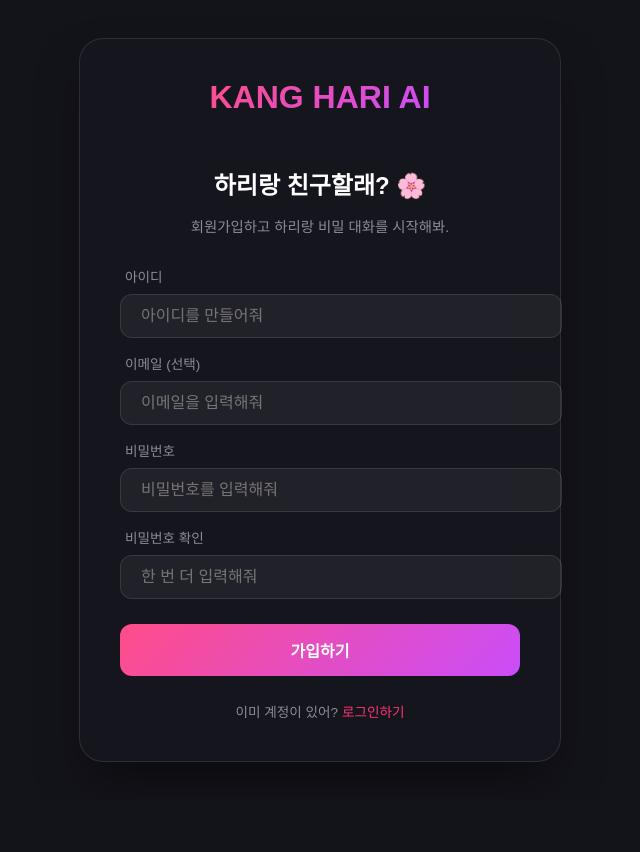
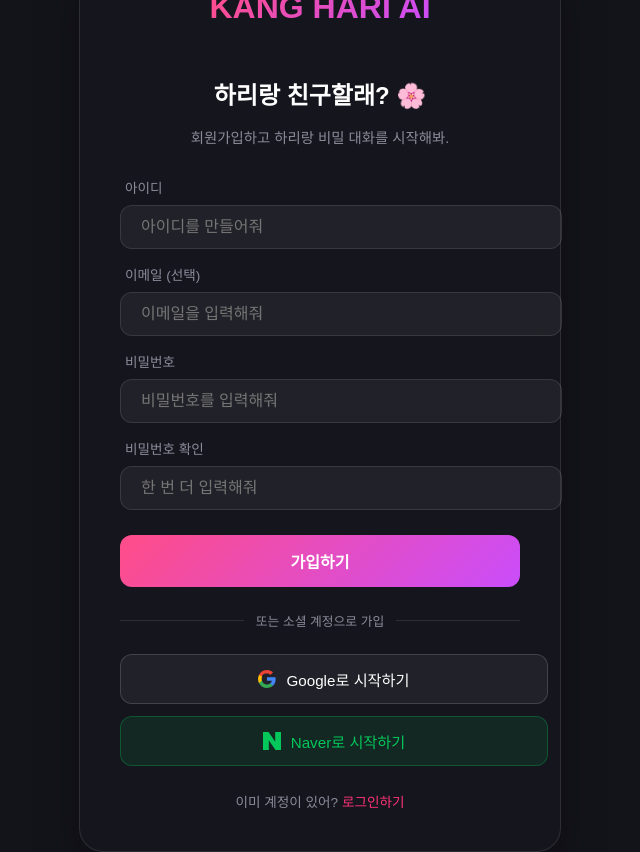
Before and after one commit to DJAeun/SKN22-Final-4Team-WEB, a Django app: page /api/chat/signup/ in a window 1280 px wide. Shown: the whole page, without its empty margins (320-960 px from the left). Before the commit the page ends 762 px from the top, so only its background shows below. Run offline with Django 5.2, Linux system fonts and the light colour scheme; parts of the project's set-up code (start-up, migrations or seed data) failed here and were passed over; some web fonts are replaced.

Commit message:
Feat: Google Naver Oauth

```diff
--- a/backend/config/urls.py
+++ b/backend/config/urls.py
@@ -24,6 +24,7 @@ urlpatterns = [
     path('', chat_index, name='home'),
     path('health/', health_check, name='health_check'),
     path('admin/', admin.site.urls),
+    path('accounts/', include('allauth.urls')),
     path('api/auth/', include('dj_rest_auth.urls')),
     path('api/auth/registration/', include('dj_rest_auth.registration.urls')),
     path('api/chat/', include('chat.urls')),
--- a/backend/templates/chat/signup.html
+++ b/backend/templates/chat/signup.html
@@ -137,6 +137,61 @@
             margin-bottom: 20px;
             display: none;
         }
+
+        .divider {
+            display: flex;
+            align-items: center;
+            gap: 12px;
+            margin: 24px 0;
+            color: var(--text-muted);
+            font-size: 0.8rem;
+        }
+
+        .divider::before,
+        .divider::after {
+            content: '';
+            flex: 1;
+            height: 1px;
+            background: rgba(255, 255, 255, 0.1);
+        }
+
+        .social-btn {
+            width: 100%;
+            padding: 13px;
+            border: 1px solid rgba(255, 255, 255, 0.15);
+            border-radius: 12px;
+            font-size: 0.95rem;
+            font-weight: 500;
+            cursor: pointer;
+            display: flex;
+            align-items: center;
+            justify-content: center;
+            gap: 10px;
+            text-decoration: none;
+            transition: background 0.2s ease, border-color 0.2s ease;
+            margin-bottom: 12px;
+        }
+
+        .social-btn-google {
+            background: rgba(255, 255, 255, 0.05);
+            color: #ffffff;
+        }
+
+        .social-btn-google:hover {
+            background: rgba(255, 255, 255, 0.1);
+            border-color: rgba(255, 255, 255, 0.3);
+        }
+
+        .social-btn-naver {
+            background: rgba(3, 199, 90, 0.1);
+            color: #03C75A;
+            border-color: rgba(3, 199, 90, 0.3);
+        }
+
+        .social-btn-naver:hover {
+            background: rgba(3, 199, 90, 0.2);
+            border-color: rgba(3, 199, 90, 0.5);
+        }
     </style>
 </head>
 <body>
@@ -176,6 +231,25 @@
             <button type="submit" class="login-btn">가입하기</button>
         </form>
 
+        <div class="divider">또는 소셜 계정으로 가입</div>
+
+        <a href="/accounts/google/login/?next=/" class="social-btn social-btn-google">
+            <svg width="18" height="18" viewBox="0 0 18 18" xmlns="http://www.w3.org/2000/svg">
+                <path d="M17.64 9.2c0-.637-.057-1.251-.164-1.84H9v3.481h4.844c-.209 1.125-.843 2.078-1.796 2.717v2.258h2.908c1.702-1.567 2.684-3.875 2.684-6.615z" fill="#4285F4"/>
+                <path d="M9 18c2.43 0 4.467-.806 5.956-2.184l-2.908-2.258c-.806.54-1.837.86-3.048.86-2.344 0-4.328-1.584-5.036-3.711H.957v2.332A8.997 8.997 0 0 0 9 18z" fill="#34A853"/>
+                <path d="M3.964 10.707A5.41 5.41 0 0 1 3.682 9c0-.593.102-1.17.282-1.707V4.961H.957A8.996 8.996 0 0 0 0 9c0 1.452.348 2.827.957 4.039l3.007-2.332z" fill="#FBBC05"/>
+                <path d="M9 3.58c1.321 0 2.508.454 3.44 1.345l2.582-2.58C13.463.891 11.426 0 9 0A8.997 8.997 0 0 0 .957 4.961L3.964 6.293C4.672 4.166 6.656 3.58 9 3.58z" fill="#EA4335"/>
+            </svg>
+            Google로 시작하기
+        </a>
+
+        <a href="/accounts/naver/login/?next=/" class="social-btn social-btn-naver">
+            <svg width="18" height="18" viewBox="0 0 24 24" xmlns="http://www.w3.org/2000/svg">
+                <path d="M16.273 12.845L7.376 0H0v24h7.727V11.155L16.624 24H24V0h-7.727z" fill="#03C75A"/>
+            </svg>
+            Naver로 시작하기
+        </a>
+
         <div class="auth-links">
             이미 계정이 있어? <a href="{% url 'login' %}">로그인하기</a>
         </div>
```
Also changed, not shown: backend/config/settings.py (+26 -0 lines), backend/templates/chat/login.html (+74 -0 lines).
